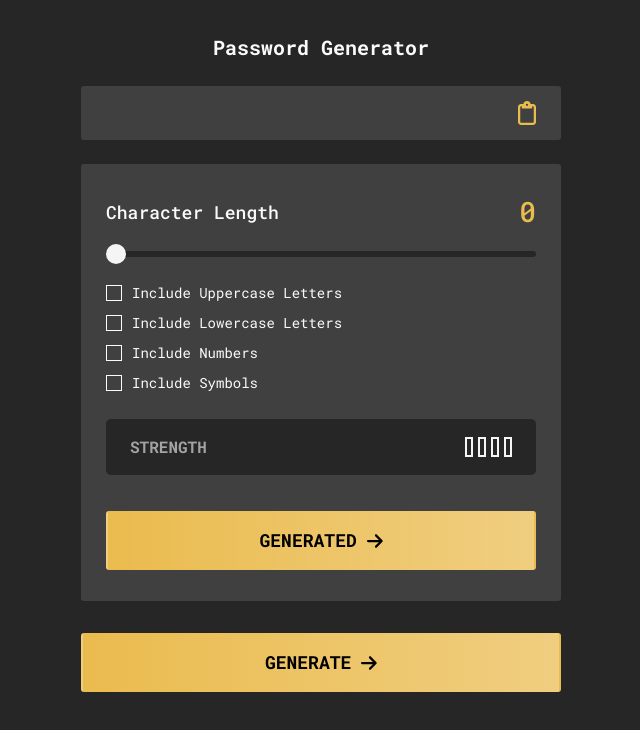
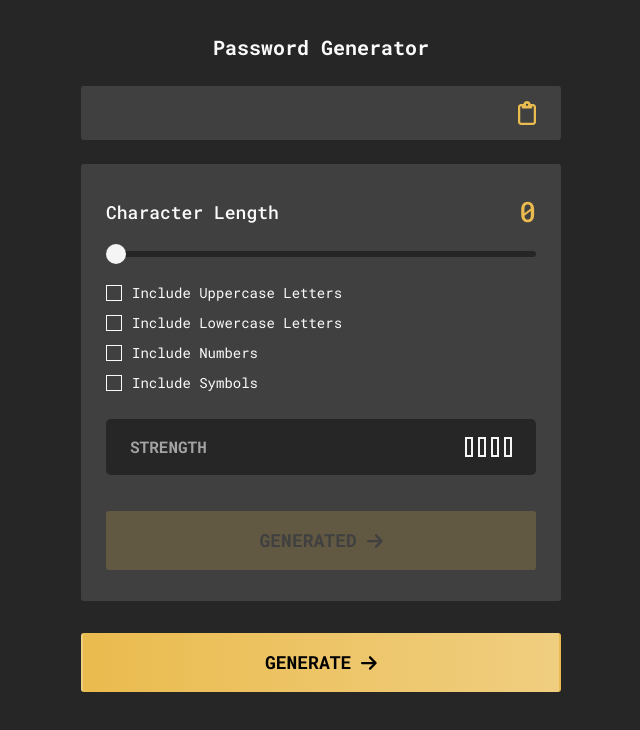
Before and after one commit to Oscargjane/password-generator-app, a React (Vite) app: page / in a window 1280 px wide. Shown: the top 730 px of the page, without its empty margins (319-959 px from the left). Built offline with nearby package versions, Linux system fonts and the light colour scheme; the HTML template or start-up script is replaced by a standard one.

Commit message:
feat: added conditional logic and styles to disable the button to generate a new password if the minimum parameters are not met

```diff
--- a/src/components/Password/PasswordControls.jsx
+++ b/src/components/Password/PasswordControls.jsx
@@ -24,9 +24,10 @@ function PasswordControls({ onPasswordDataChange }) {
     isNumbersChecked: false,
     isSymbolsChecked: false,
   });
+  const hasCheckedTrue = Object.values(isChecked).includes(true);
 
   const handlePasswordLengthChange = event =>
-    setPasswordLength(event.target.value);
+    setPasswordLength(parseInt(event.target.value));
 
   const handlePasswordSettingsChange = event => {
     const currentCheckTarget = event.target.name;
@@ -83,6 +84,7 @@ function PasswordControls({ onPasswordDataChange }) {
     const passwordData = onPasswordDataChange({
       initialLength: 0,
       maxLength: 16,
+      currentLength: passwordLength,
       isChecked,
     });
 
@@ -127,7 +129,10 @@ function PasswordControls({ onPasswordDataChange }) {
           />
         </StyledCheckboxContainer>
         <PasswordStrengthRating onStrengthRatingChange={calcStrengthRating} />
-        <Button type="submit">
+        <Button
+          type="submit"
+          isDisabled={!hasCheckedTrue || passwordLength === 0 ? true : false}
+        >
           Generated
           <FontAwesomeIcon icon={faArrowRight} />
         </Button>
--- a/src/components/styles/Button.styled.jsx
+++ b/src/components/styles/Button.styled.jsx
@@ -20,7 +20,7 @@ export const StyledButton = styled.button`
     rgba(240, 206, 128, 1) 100%
   );
   cursor: pointer;
-  transition: all 500ms;
+  transition: all 300ms ease-in-out;
 
   & > svg {
     padding-left: 1rem;
@@ -42,4 +42,23 @@ export const StyledButton = styled.button`
   &:active > svg {
     transform: translateX(1rem);
   }
+
+  &:disabled {
+    color: ${({ theme }) => theme.colors.gray_700};
+    background-color: rgba(234, 187, 78, 0.2);
+    background: linear-gradient(
+      90deg,
+      rgba(234, 187, 78, 0.2) 100%,
+      rgba(240, 206, 128, 0.2) 100%
+    );
+    cursor: not-allowed;
+
+    &:active > svg {
+      transform: translateX(0);
+    }
+
+    &:hover {
+      border: 2px solid transparent;
+    }
+  }
 `;
```
